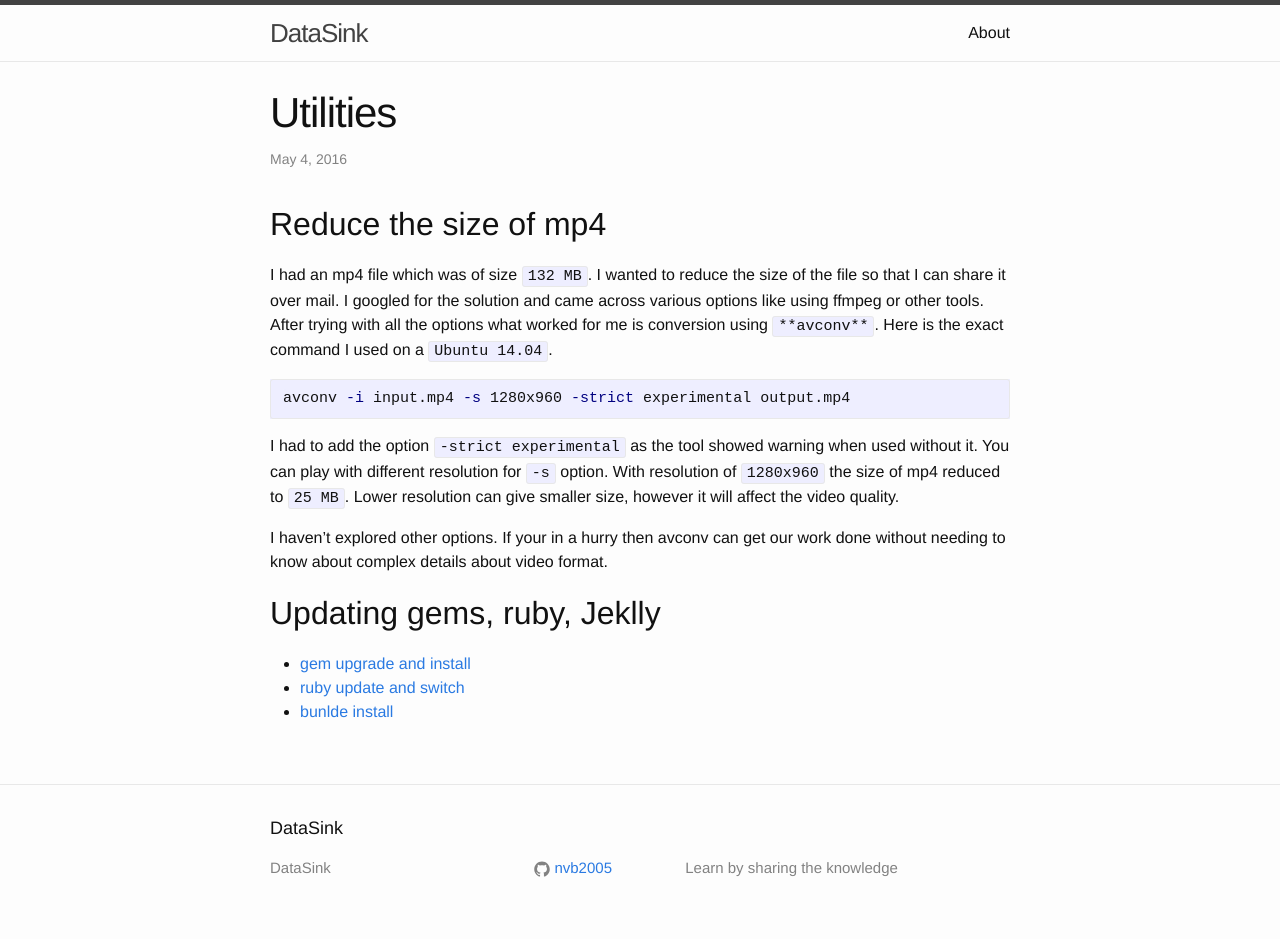
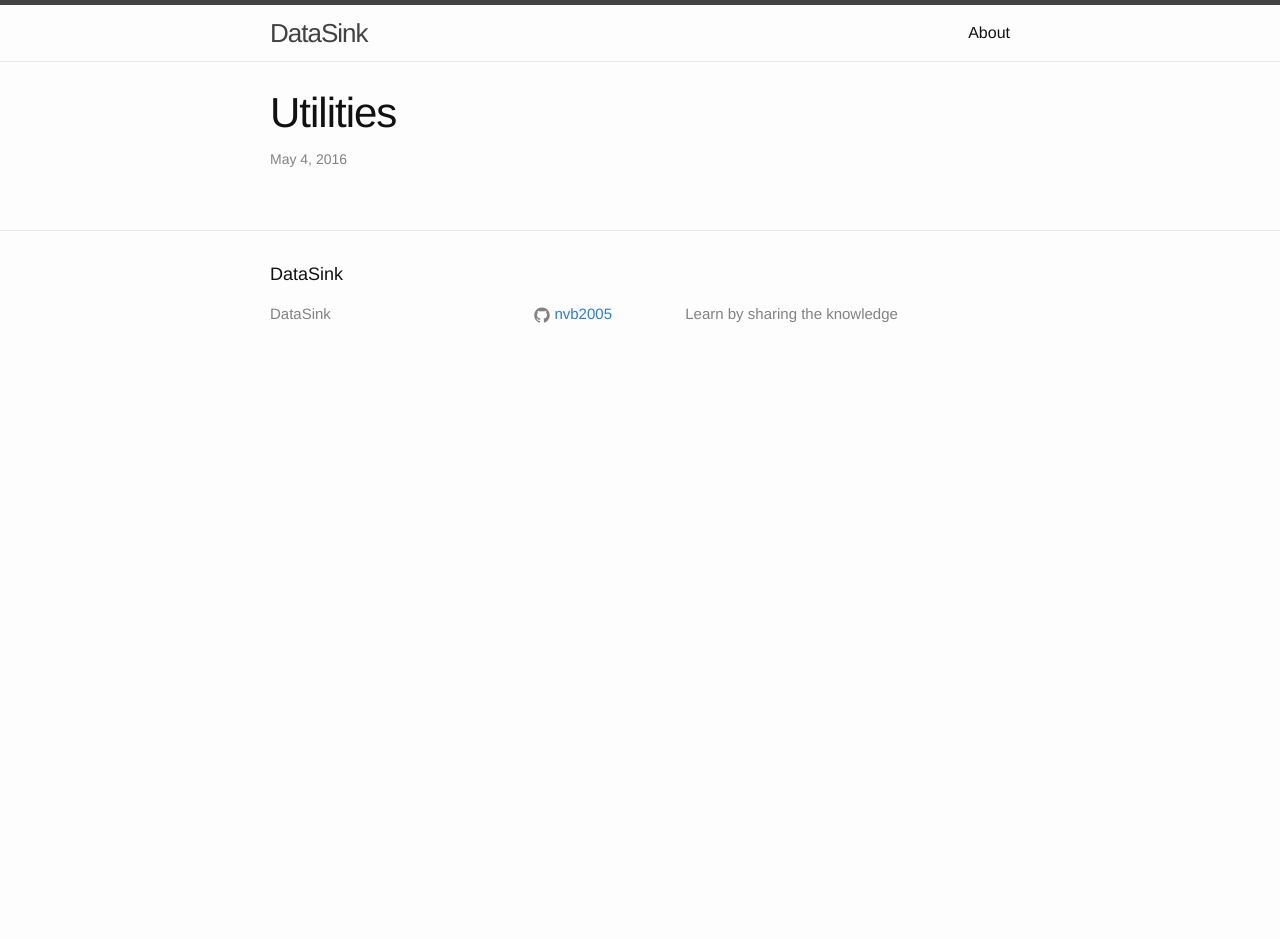
Before and after one commit to nvb2005/dataSink, a Jekyll site: the page built from _posts/2016-05-04-Utilities.markdown, in a window 1280 px wide. Built offline with Jekyll 4.4.1, drawn with Linux system fonts in a browser that asks for light colours; after the commit the page ends 900 px from its top, so only the background shows below that.

Commit message:
Update 2016-05-04-Utilities.markdown

````diff
--- a/_posts/2016-05-04-Utilities.markdown
+++ b/_posts/2016-05-04-Utilities.markdown
@@ -4,21 +4,3 @@ title: Utilities
 date : 2016-05-04
 categories : utilities
 ---
-
-## Reduce the size of mp4
-
-I had an mp4 file which was of size `132 MB`. I wanted to reduce the size of the file so that I can share it over mail. I googled for the solution and came across various options like using ffmpeg or other tools. After trying with all the options what worked for me is conversion using `**avconv**`. Here is the exact command I used on a `Ubuntu 14.04`.
-
-```bash
-avconv -i input.mp4 -s 1280x960 -strict experimental output.mp4
-```
-
-I had to add the option `-strict experimental` as the tool showed warning when used without it. You can play with different resolution for `-s` option. With resolution of `1280x960` the size of mp4 reduced to `25 MB`. Lower resolution can give smaller size, however it will affect the video quality.
-
-I haven't explored other options. If your in a hurry then avconv can get our work done without needing to know about complex details about video format.
-
-## Updating gems, ruby, Jeklly
-
-* [gem upgrade and install](http://stackoverflow.com/questions/13626143/how-to-upgrade-rubygems)
-* [ruby update and switch](http://stackoverflow.com/questions/16222738/how-do-i-install-ruby-2-0-0-correctly-on-ubuntu-12-04)
-* [bunlde install](http://stackoverflow.com/questions/4402819/download-all-gems-dependencies)
````
